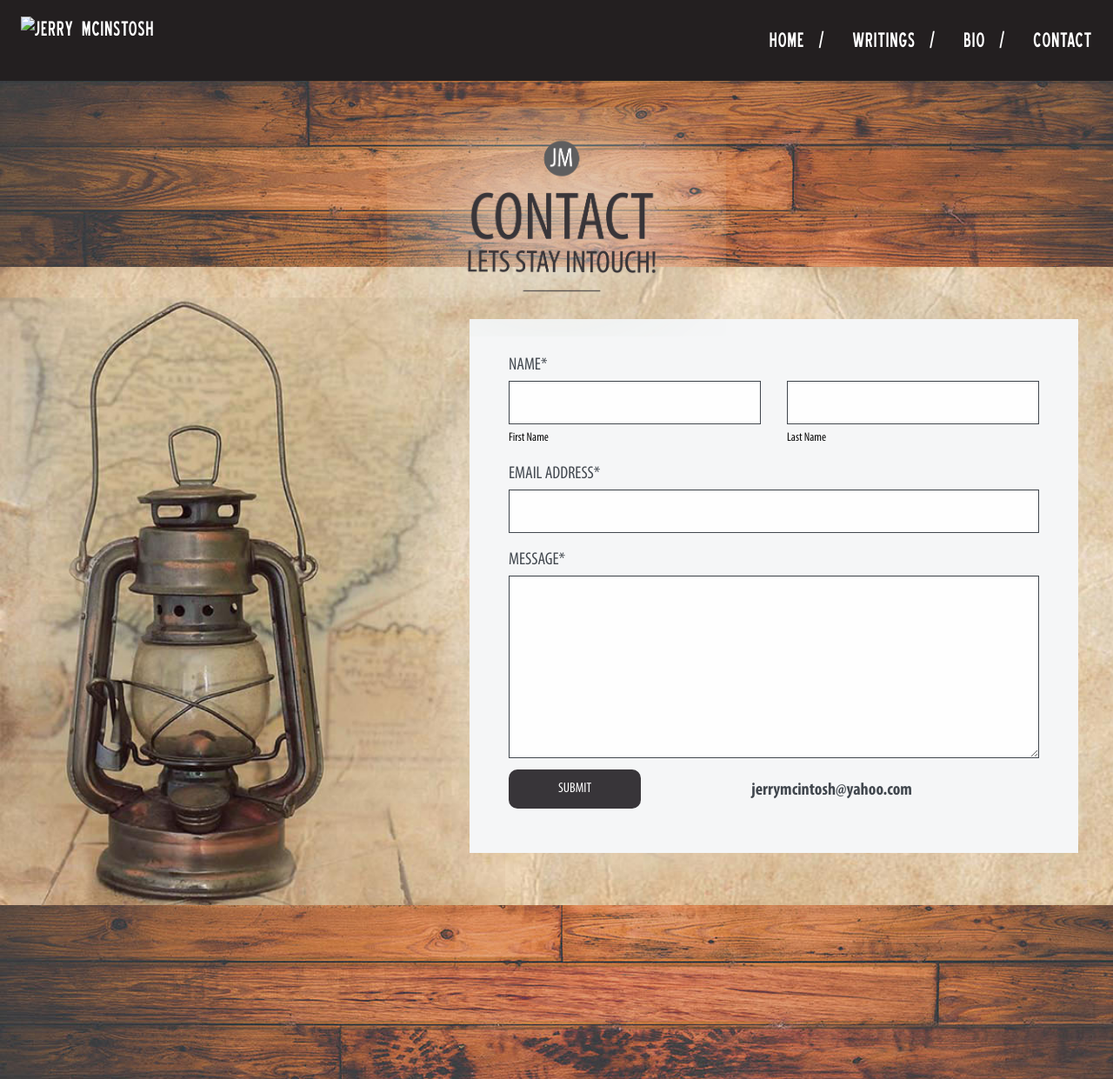
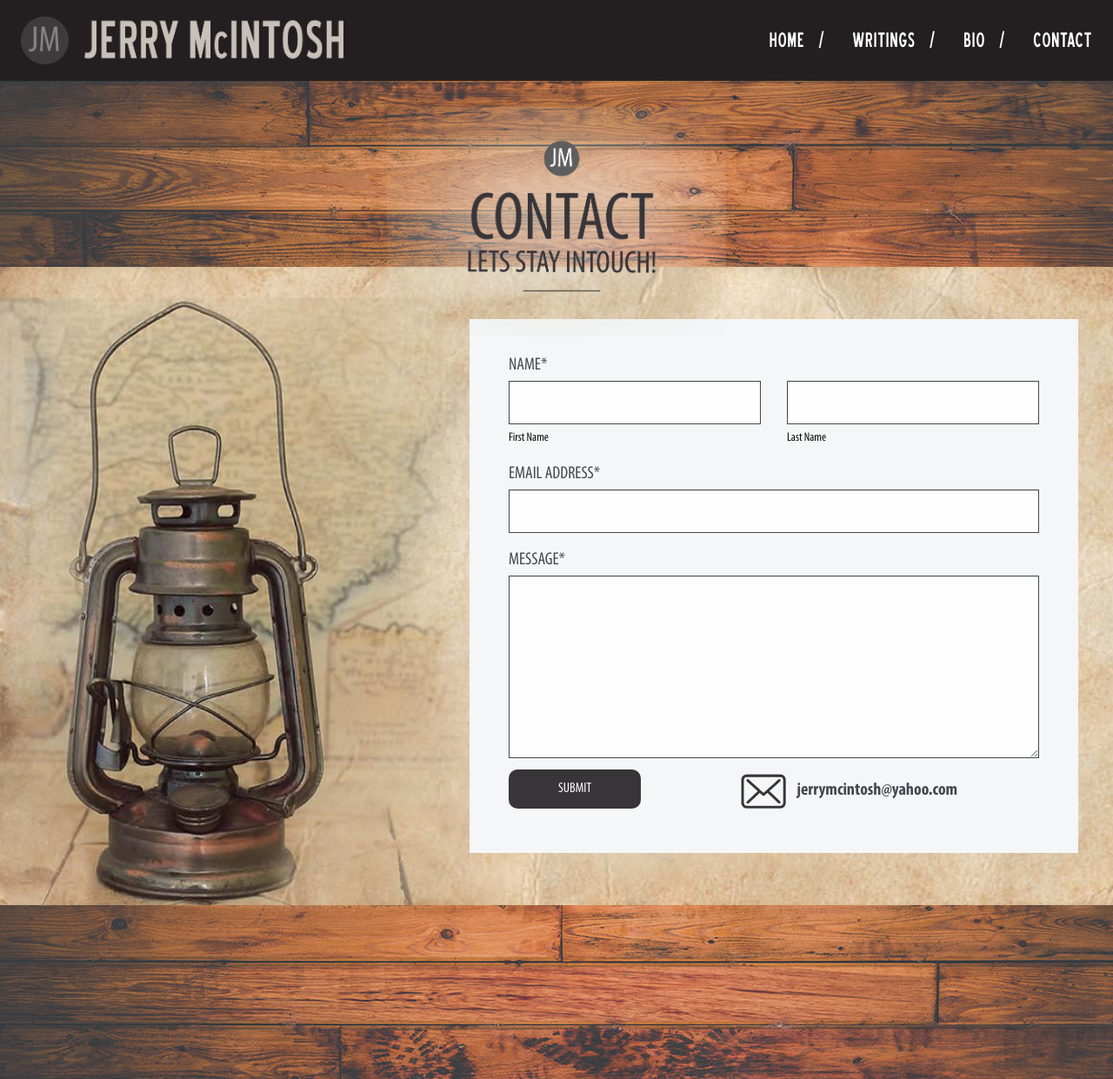
Before and after one commit to mellenklein/stop-this-train, a plain HTML site: page contact.html in a window 1280 px wide. Shown: the whole page at 87% size. Drawn offline with nearby package versions, Linux system fonts and the light colour scheme; the site is published under a folder, as on GitHub Pages, so addresses that start at the root find nothing; files whose address does not match are found by name.

Commit message:
updating image tags

```diff
--- a/contact.html
+++ b/contact.html
@@ -9,7 +9,7 @@
   </head>
   <body>
     <div class="title-bar right" data-responsive-toggle="nav-menu" data-hide-for="medium">
-      <div class="title-bar-title"><a href="/" class="logo-link"><img class="header-logo-full" src="/images/jm-logo-full.png" alt="Jerry McInstosh"></a></div>
+      <div class="title-bar-title"><a href="/" class="logo-link"><img class="header-logo-full" src="./images/jm-logo-full.png" alt="Jerry McInstosh"></a></div>
       <button class="menu-icon" type="button" data-toggle></button>
     </div>
 
@@ -17,7 +17,7 @@
       <div class="top-bar-left">
         <ul class="menu" data-dropdown-menu>
           <li class="menu-text show-for-medium">
-            <a href="/" class="logo-link"><img class="header-logo-full" src="/images/jm-logo-full.png" alt="Jerry McInstosh"></a>
+            <a href="/" class="logo-link"><img class="header-logo-full" src="./images/jm-logo-full.png" alt="Jerry McInstosh"></a>
           </li>
         </ul>
       </div>
@@ -67,7 +67,7 @@
                 <a href="#" id="submit-btn" class="button secondary">Submit</a>
               </div>
               <div class="columns medium-7 form-element">
-                <img src="/images/envelope.jpg" alt="" class="envelope">
+                <img src="./images/envelope.jpg" alt="" class="envelope">
                 <a href="mailto:jerrymcintosh@yahoo.com" class="email-link mcb">jerrymcintosh@yahoo.com</a>
               </div>
             </div>
```
Also changed, not shown: bio.html (+2 -2 lines), index.html (+2 -2 lines), writings.html (+2 -2 lines).
